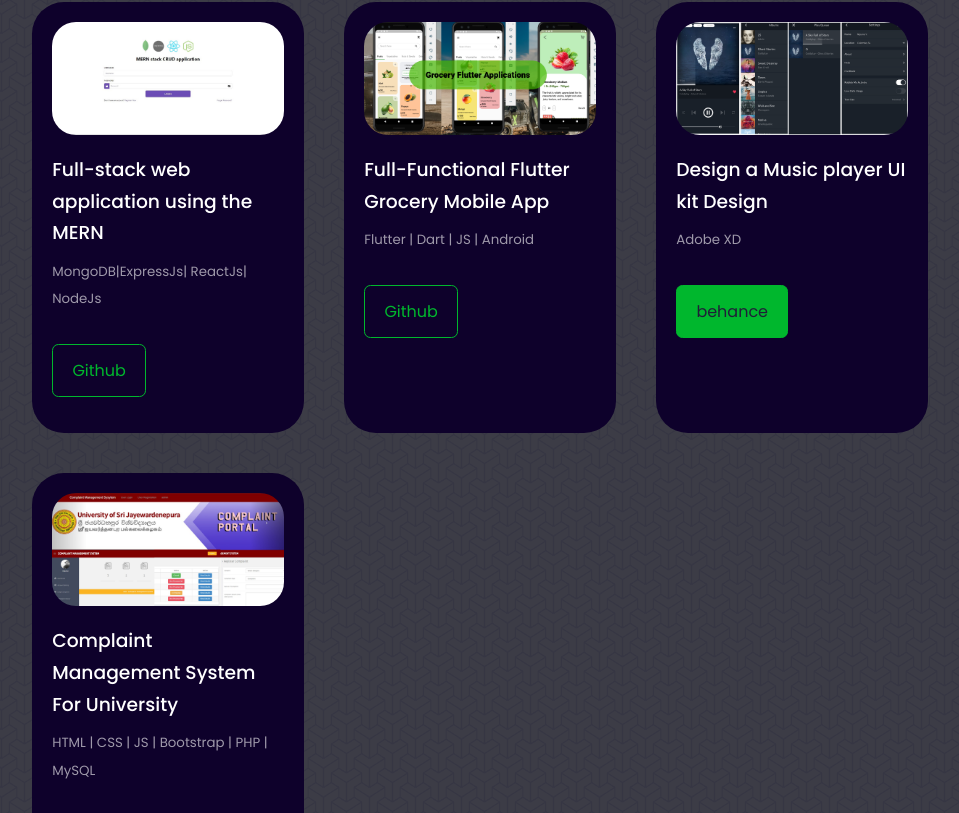
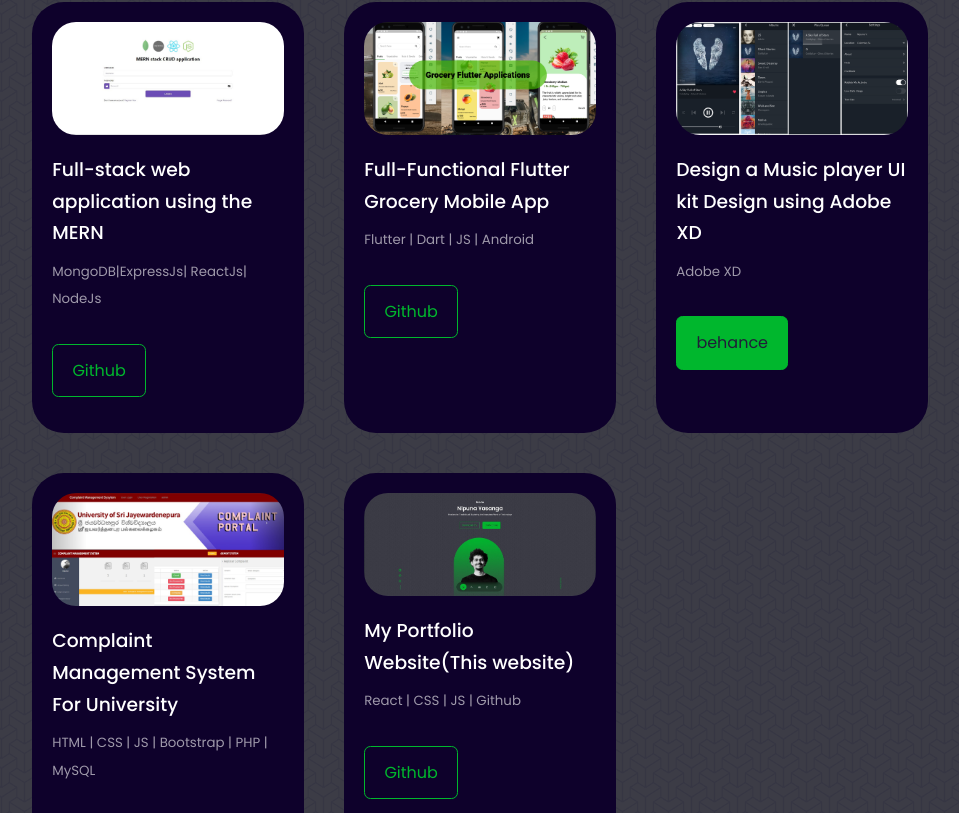
Before and after one commit to nipunayasanga/my-portfolio-site, a React (Create React App) app: page / in a window 1280 px wide. Shown: the part 2494-3307 px from the top of the page, without its empty margins (160-1119 px from the left). Built offline with nearby package versions, Linux system fonts and the light colour scheme.

Commit message:
update projects

```diff
--- a/src/components/myprojects/Myprojects.jsx
+++ b/src/components/myprojects/Myprojects.jsx
@@ -4,6 +4,7 @@ import IMG1 from '../../assets/img5.jpg'
 import IMG2 from '../../assets/img2.png'
 import IMG3 from '../../assets/img3.png'
 import IMG4 from '../../assets/img4.png'
+import IMG6 from '../../assets/img6.jpeg'
 
 const Myprojects = () => {
   return (
@@ -40,7 +41,7 @@ const Myprojects = () => {
             <div className="portfolio__item-image">
                 <img src={IMG4} alt="" />
             </div>
-            <h3>Design a Music player UI kit Design</h3>
+            <h3>Design a Music player UI kit Design using Adobe XD</h3>
             <small className='text-light'>Adobe XD</small>
             <div className="portfolio__item-cta">
 
@@ -60,6 +61,19 @@ const Myprojects = () => {
             </div>
 
         </article>
+
+        <article className='portfolio__item'>
+            <div className="portfolio__item-image">
+                <img src={IMG6} alt="" />
+            </div>
+            <h3>My Portfolio Website(This website)</h3>
+            <small className='text-light'>React | CSS | JS | Github </small>
+            <div className="portfolio__item-cta">
+              <a href="https://github.com/nipunayasanga/my-portfolio-site" target="_blank" rel='noreferrer' className='btn'>Github</a>
+
+            </div>
+
+        </article>
       </div>
     </section>
   )
```
Also changed, not shown: src/assets/img6.jpeg (added).
